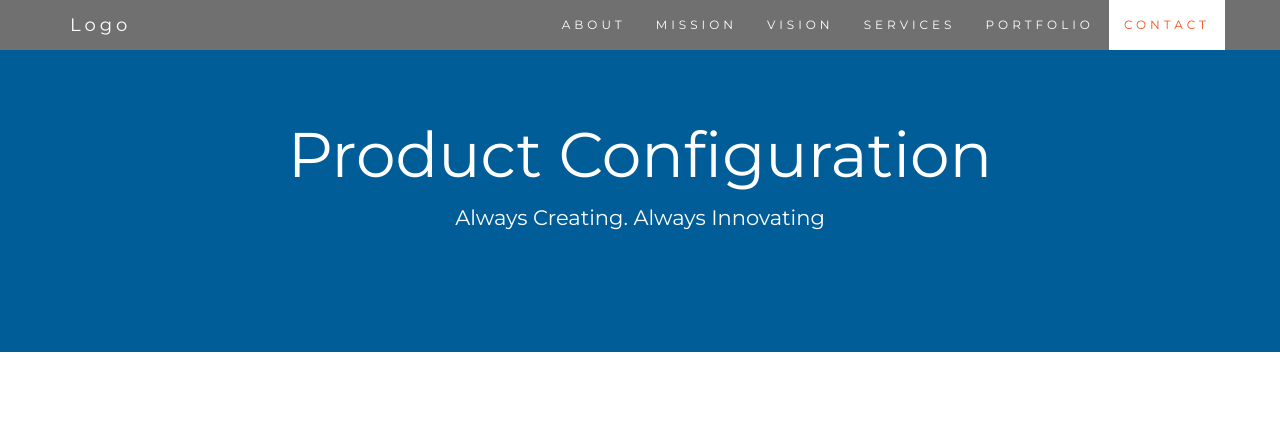
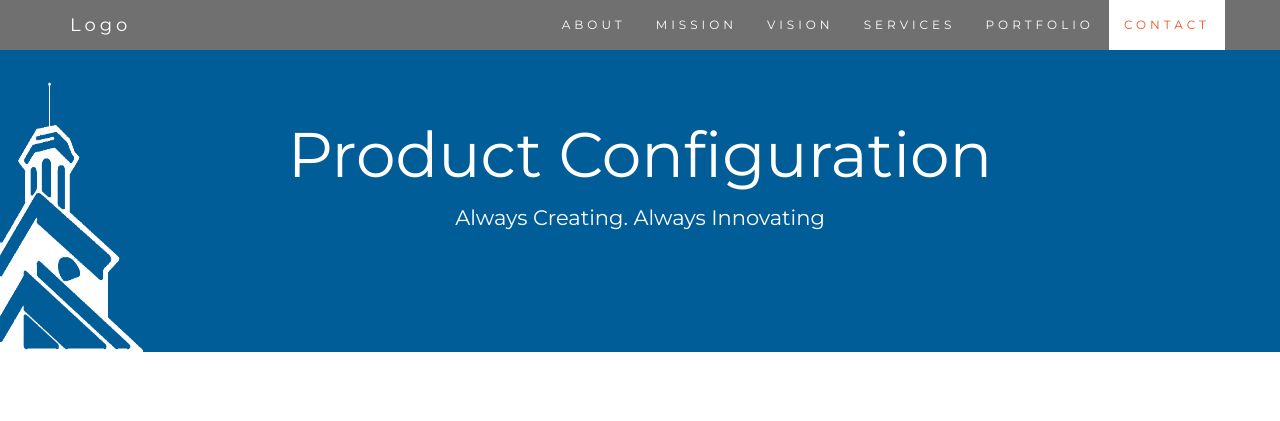
Before and after one commit to rLangley/ConfigurationWebsite, a plain HTML site: page index.html in a window 1280 px wide. Shown: the top 421 px of the page. Drawn offline with nearby package versions, Linux system fonts and the light colour scheme.

Commit message:
Added Erie logo to top banner

```diff
--- a/index.html
+++ b/index.html
@@ -39,7 +39,7 @@
         </div>
     </nav>
 
-    <div class="jumbotron text-center">
+    <div class="jumbotron text-center" style="background-image: url('images/alpha-white-logo-small-2.png'); background-repeat: no-repeat; background-size: 13.5% 100%">
         <h1>Product Configuration</h1>
         <p> Always Creating.  Always Innovating</p>
     </div>
```
Also changed, not shown: images/alpha-white-logo-small-2.png (added), images/alpha-white-logo-small.png (added).
